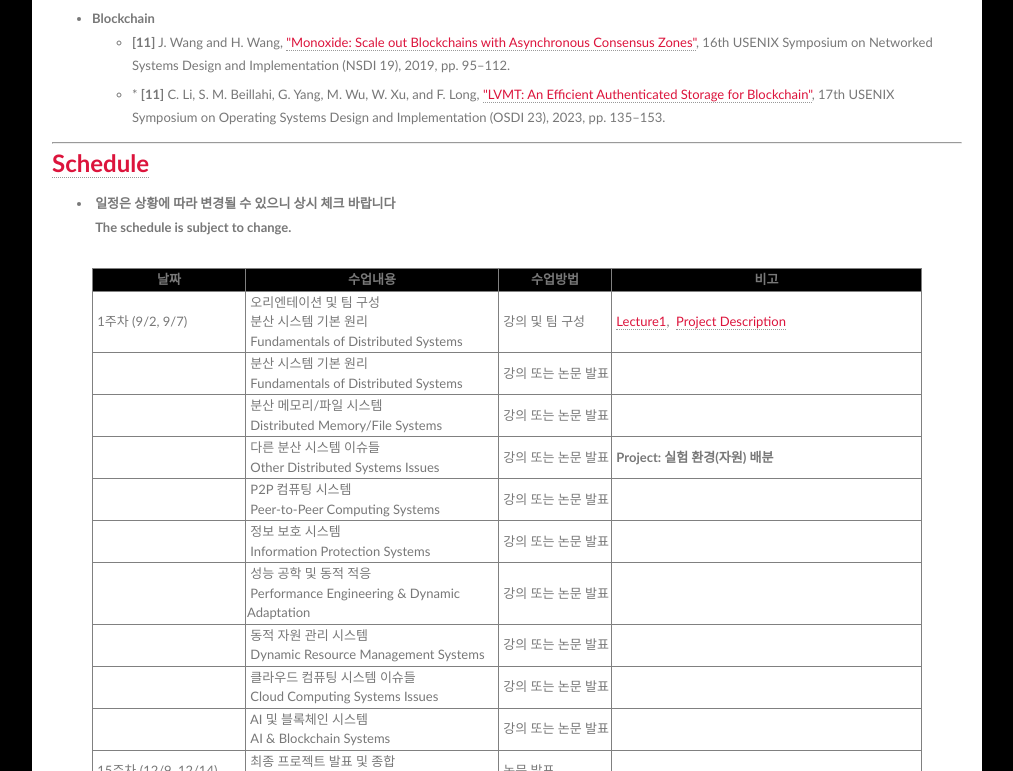
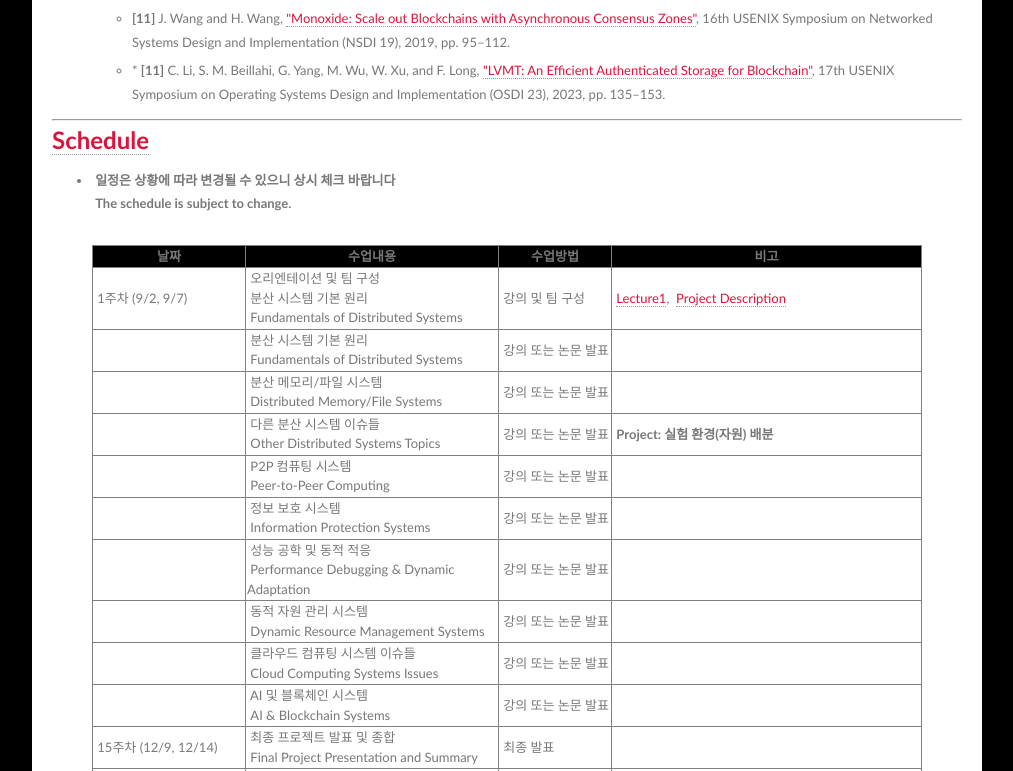
Before and after one commit to scloin/DS_M1522.006300, a plain HTML site: page index.html in a window 1280 px wide. Shown: the part 2029-2800 px from the top of the page, without its empty margins (133-1146 px from the left). Drawn offline with Linux system fonts and the light colour scheme.

Commit message:
Fix content

```diff
--- a/index.html
+++ b/index.html
@@ -75,11 +75,11 @@ Released   : 20090809
             <!--<li>TEL: 02-880-1856 </li>-->
             <li>
               E-mail:
-              <a href="ijieun@snu.ac.kr">ijieun at snu.ac.kr</a>
+              <a href="mailto:ijieun@snu.ac.kr">ijieun at snu.ac.kr</a>
             </li>
             <li>
               E-mail:
-              <a href="scloin9763@snu.ac.kr">scloin9763 at snu.ac.kr</a>
+              <a href="mailto:scloin9763@snu.ac.kr">scloin9763 at snu.ac.kr</a>
             </li>
           </ul>
         </ul>
@@ -94,7 +94,6 @@ Released   : 20090809
         <ul>
           <li>Maarten van Steen, Andrew S. Tanenbaum, <i>Distributed Systems</i>, 3rd Edition, distributed-systems.net, 2017.</li>
           <li>Andrew S. Tanenbaum, Maarten van Steen, <i>Distributed Systems: Principles and Paradigms</i>, 2nd Edition, Prentice Hall, 2007.</li>
-          <li>George Coulouris, Jean Dollimore, Tim Kindberg, Gordon Blair, <i>Distributed Systems: Concepts and Design</i>, 4th Edition, 2005 / 5th Edition, 2012.</li>
         </ul>
       </ul>
       <hr />
@@ -414,7 +413,7 @@ Released   : 20090809
     <td>&nbsp;</td>
     <td>
       &nbsp;다른 분산 시스템 이슈들<br>
-      &nbsp;Other Distributed Systems Issues
+      &nbsp;Other Distributed Systems Topics
     </td>
     <td>&nbsp;강의 또는 논문 발표</td>
     <td>&nbsp;<b>Project: 실험 환경(자원) 배분</b></td>
@@ -424,7 +423,7 @@ Released   : 20090809
     <td>&nbsp;</td>
     <td>
       &nbsp;P2P 컴퓨팅 시스템<br>
-      &nbsp;Peer-to-Peer Computing Systems
+      &nbsp;Peer-to-Peer Computing
     </td>
     <td>&nbsp;강의 또는 논문 발표</td>
     <td>&nbsp;</td>
@@ -444,7 +443,7 @@ Released   : 20090809
     <td>&nbsp;</td>
     <td>
       &nbsp;성능 공학 및 동적 적응<br>
-      &nbsp;Performance Engineering &amp; Dynamic Adaptation
+      &nbsp;Performance Debugging &amp; Dynamic Adaptation
     </td>
     <td>&nbsp;강의 또는 논문 발표</td>
     <td>&nbsp;</td>
@@ -489,7 +488,7 @@ Released   : 20090809
     &nbsp;Final Project Presentation and Summary
   </td>
   <td>
-    &nbsp;논문 발표<br>
+    &nbsp;최종 발표<br>
   </td>
   <td>&nbsp;</td>
 </tr>
```
